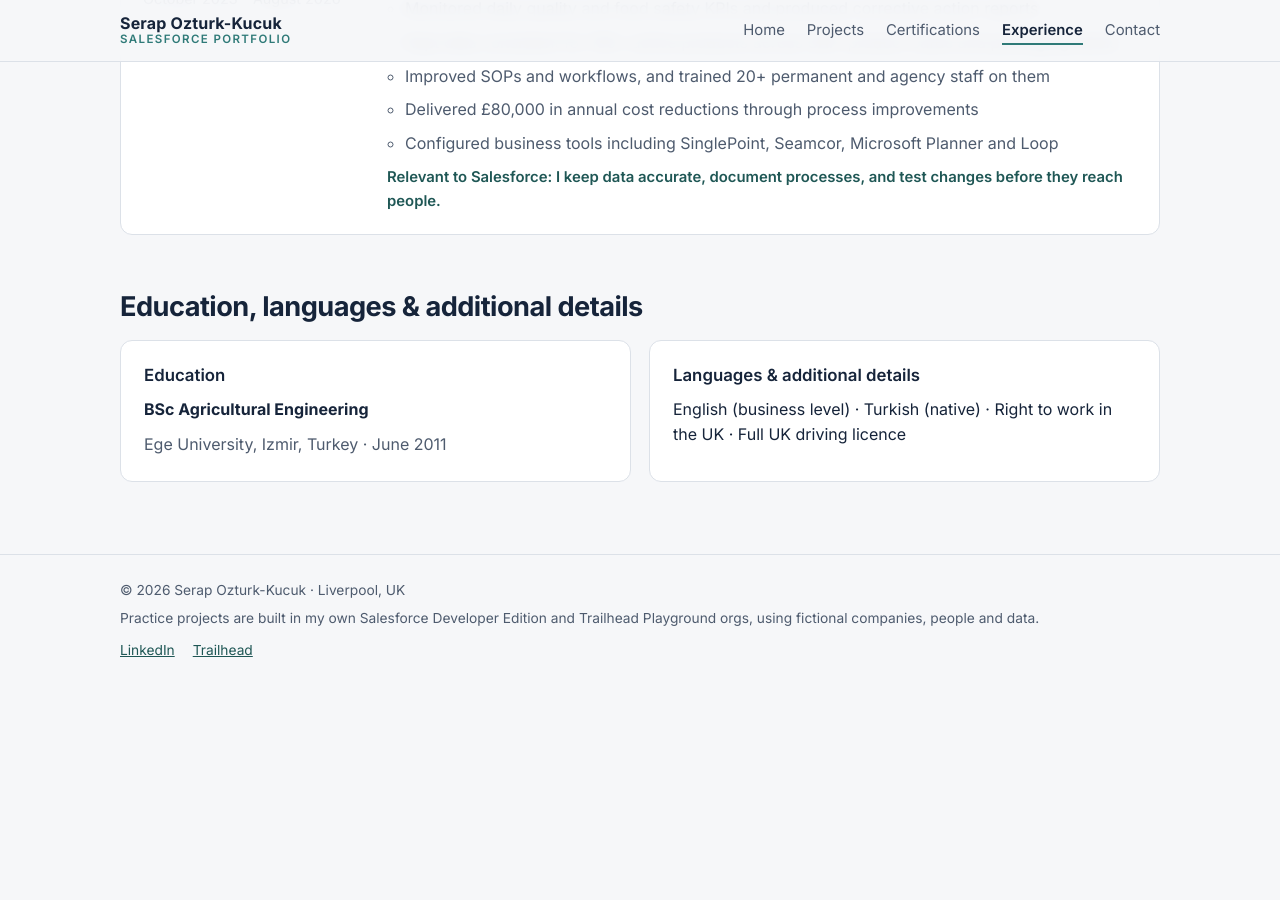
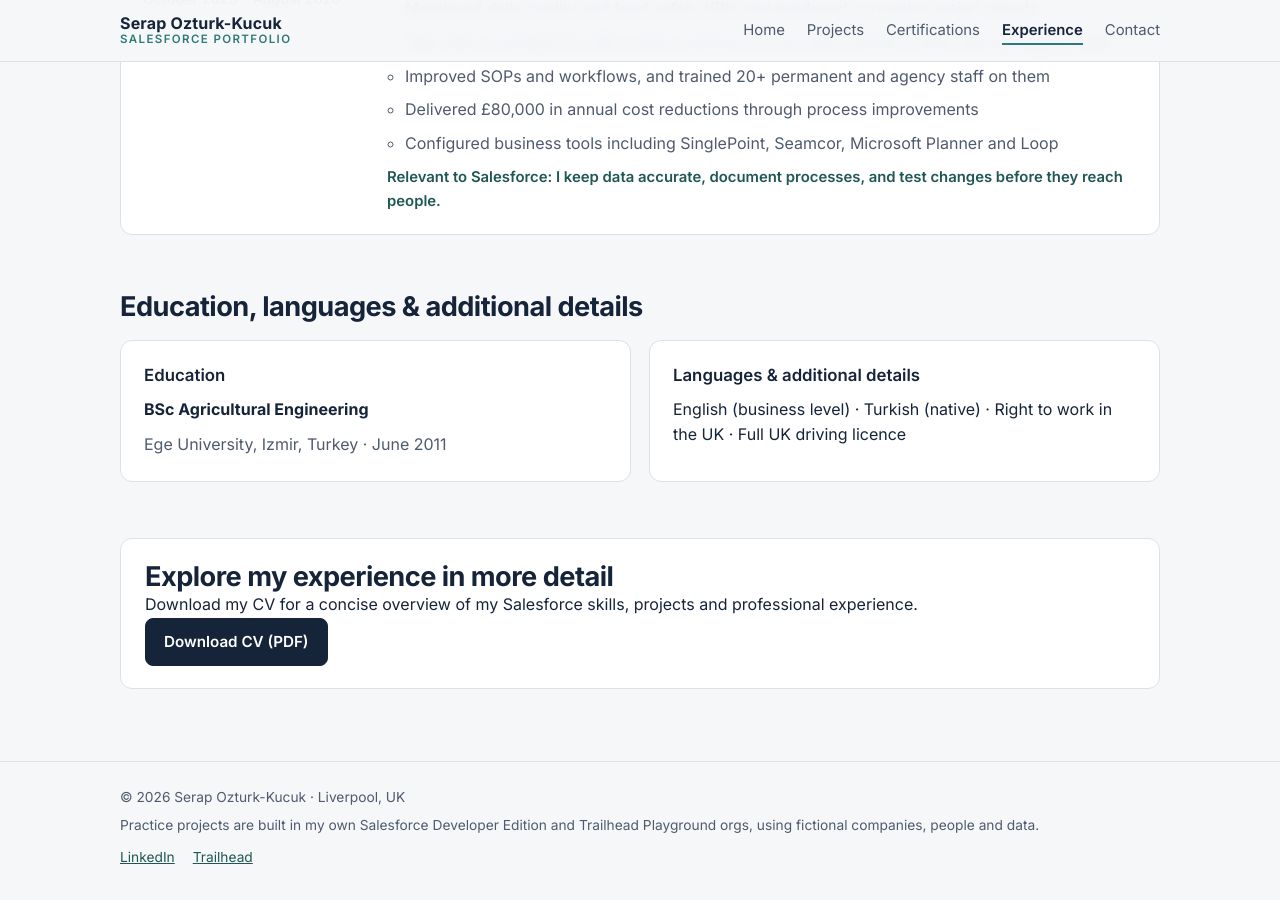
Before and after one commit to serapozturkkucuk/serapozturkkucuk.github.io, a Jekyll site: the page built from about/index.html, in a window 1280 px wide and 900 px high, scrolled down 2656 px. Built offline with Jekyll 4.4.1, drawn with Linux system fonts in a browser that asks for light colours; before the commit the page ends 3349 px from its top, so only the background shows below that.

Commit message:
Add CV download at end of Experience page

```diff
--- a/about/index.html
+++ b/about/index.html
@@ -96,3 +96,11 @@ title: Experience
     </div>
   </div>
 </section>
+
+<section class="block experience-download-cv">
+  <div class="contact-cta">
+    <h2>Explore my experience in more detail</h2>
+    <p>Download my CV for a concise overview of my Salesforce skills, projects and professional experience.</p>
+    {% if site.author.cv_file != "" %}<a class="btn primary" href="{{ site.author.cv_file | relative_url }}" download>Download CV (PDF)</a>{% endif %}
+  </div>
+</section>
```
